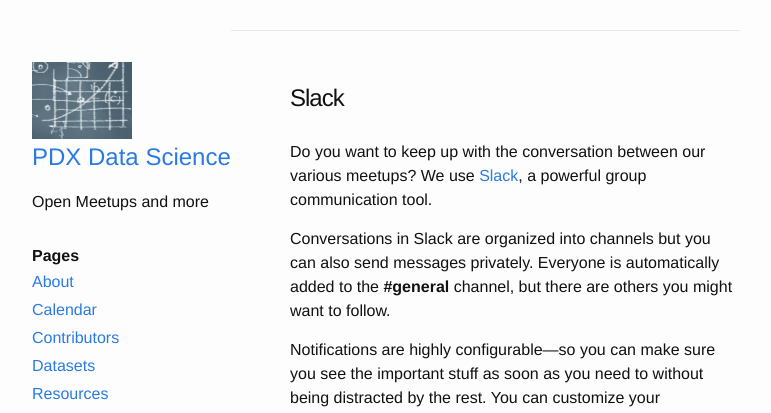
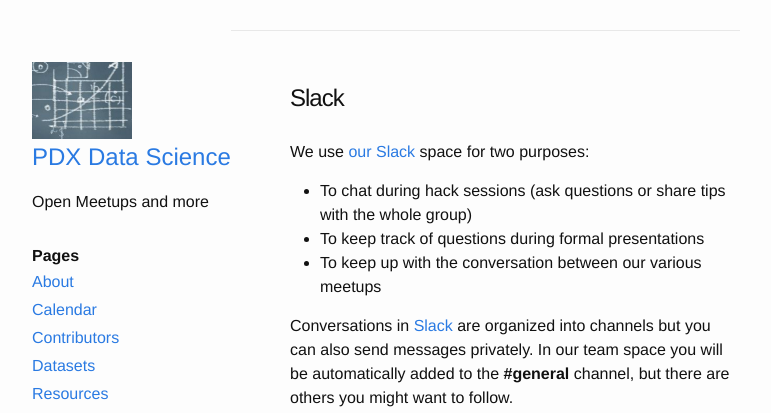
Before and after one commit to PdxData/pdxdata.github.io, a Jekyll site: the page built from slack.md, in a window 1280 px wide and 1223 px high. Shown: the top 413 px of the window, without its empty margins (270-1041 px from the left). Built offline with Jekyll 4.4.1, drawn with Linux system fonts in a browser that asks for light colours; some of the changed text lies outside the part shown.

Commit message:
Editing About, and Slack pages to reflect leadership team's discussions

```diff
--- a/slack.md
+++ b/slack.md
@@ -4,10 +4,14 @@ title: Slack
 permalink: /slack/
 ---
 
-Do you want to keep up with the conversation between our various meetups? We use [Slack](www.slack.com), a powerful group communication tool.
+We use [our Slack](pdxdata.slack.com) space for two purposes:
 
-Conversations in Slack are organized into channels but you can also send messages privately. Everyone is automatically added to the **#general** channel, but there are others you might want to follow.
+* To chat during hack sessions (ask questions or share tips with the whole group)
+* To keep track of questions during formal presentations
+* To keep up with the conversation between our various meetups
 
-Notifications are highly configurable—so you can make sure you see the important stuff as soon as you need to without being distracted by the rest. You can customize your notification settings for any channel, depending on how actively you want to keep up with that conversation.
+Conversations in [Slack](www.slack.com) are organized into channels but you can also send messages privately. In our team space you will be automatically added to the **#general** channel, but there are others you might want to follow.
+
+Notifications are highly configurable—-so you can make sure you see the important stuff as soon as you need to without being distracted by the rest. You can customize your notification settings for any channel, depending on how actively you want to keep up with that conversation.
 
 <iframe src="https://docs.google.com/forms/d/1rQL2EwvGx6yBdO3OnJ8BiggQ3tpZ1AUczTjTO4ENQAI/viewform?embedded=true" width="450" height="500" frameborder="0" marginheight="0" marginwidth="0">Loading...</iframe>
```
Also changed, not shown: about.md (+3 -2 lines), README.md.
